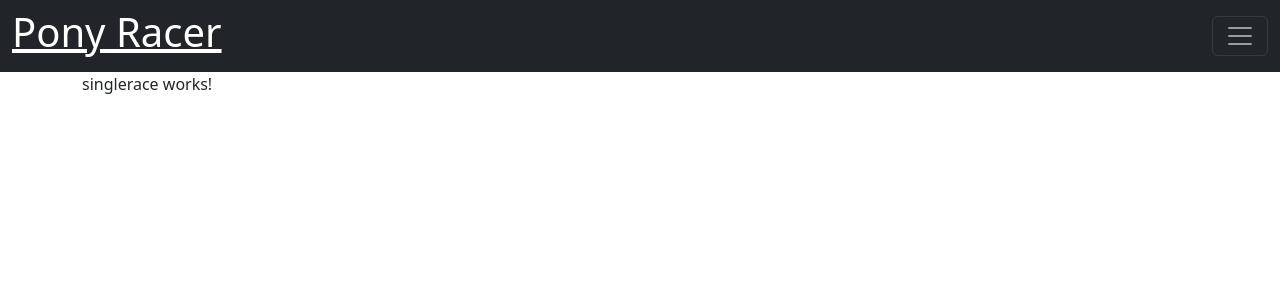
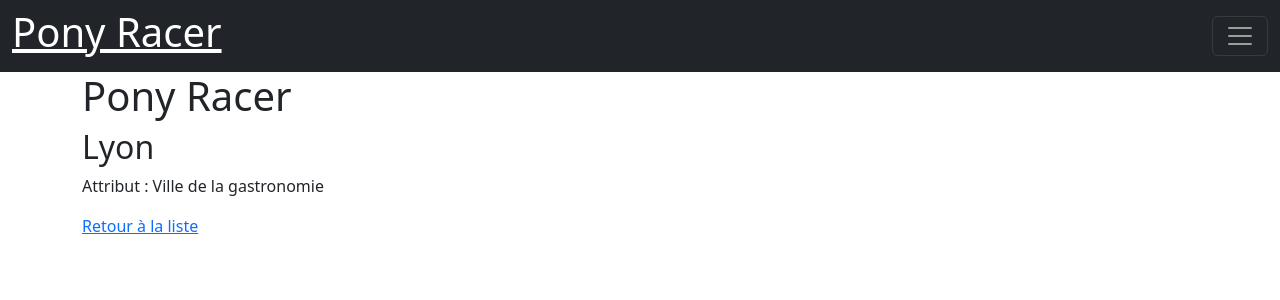
Before and after one commit to EwenLM/AngularTP1, an Angular app: page /races/0 in a window 1280 px wide. Shown: the top 300 px of the page. Built offline with nearby package versions, Linux system fonts and the light colour scheme.

Commit message:
add ActivatedRoute & html singlerace & ngOnInit city

```diff
--- a/src/app/Components/races/races.html
+++ b/src/app/Components/races/races.html
@@ -6,6 +6,9 @@
       [ngClass]="getBgColor(city)"
     >
       <h3 [ngClass]="getTextColor(city)">{{ city.name }}</h3>
+      <a class="btn btn-sm btn-primary" [routerLink]="['/races', i]">
+        Détails
+      </a>
       <button class="btn btn-sm btn-success" *ngIf="city.attribut === 'Eteint'" (click)="onSwitch(i)">
         Allumer
       </button>
--- a/src/app/Components/races/races.ts
+++ b/src/app/Components/races/races.ts
@@ -1,6 +1,7 @@
 import { Component, OnInit } from '@angular/core';
 import { CommonModule, NgClass } from '@angular/common';
 import { FormsModule } from '@angular/forms';
+import { RouterLink } from '@angular/router';
 
 //Import de l'intercace City
 import { City } from '../../city';
@@ -9,7 +10,7 @@ import { Cities } from '../../Services/cities/cities';
 
 @Component({
   selector: 'app-races',
-  imports: [CommonModule, FormsModule, NgClass],
+  imports: [CommonModule, FormsModule, NgClass, RouterLink],
   templateUrl: './races.html',
   styleUrl: './races.css',
 })
--- a/src/app/Components/singlerace/singlerace.html
+++ b/src/app/Components/singlerace/singlerace.html
@@ -1 +1,6 @@
-<p>singlerace works!</p>
+<h1>Pony Racer</h1>
+<div>
+    <h2>{{ city.name }}</h2>
+    <p>Attribut : {{ city.caracteristique }}</p>
+    <a class="active" routerLink="['/races']">Retour à la liste</a>
+</div>
--- a/src/app/Components/singlerace/singlerace.ts
+++ b/src/app/Components/singlerace/singlerace.ts
@@ -1,4 +1,7 @@
-import { Component } from '@angular/core';
+import { Component, OnInit } from '@angular/core';
+import { ActivatedRoute } from '@angular/router';
+import { City } from '../../city';
+import { Cities } from '../../Services/cities/cities';
 
 @Component({
   selector: 'app-singlerace',
@@ -6,4 +9,19 @@ import { Component } from '@angular/core';
   templateUrl: './singlerace.html',
   styleUrl: './singlerace.css',
 })
-export class Singlerace {}
+export class Singlerace implements OnInit {
+  city!: City;
+
+  //ActivatedRoute pour récupérer l'id de la ville dans l'url et Cities pour récupérer les données de la ville
+  constructor(
+    private route: ActivatedRoute,
+    private citiesService: Cities
+  ) {}
+
+
+  //Initialisetion de la ville en fonction de l'id récupéré dans l'url
+  ngOnInit(): void {
+    const id = this.route.snapshot.params['id'];
+    this.city = this.citiesService.cities[id];
+  }
+}
--- a/src/app/Services/cities/cities.ts
+++ b/src/app/Services/cities/cities.ts
@@ -6,12 +6,12 @@ import { City } from '../../city';
 })
 export class Cities {
   cities: City[] = [
-    { name: 'Lyon', attribut: 'Eteint' },
-    { name: 'London', attribut: 'Allume' },
-    { name: 'Paris', attribut: 'Eteint' },
-    { name: 'New York', attribut: 'Allume' },
-    { name: 'Tokyo', attribut: 'Eteint' },
-    { name: 'Berlin', attribut: 'Allume' },
+    { name: 'Lyon', attribut: 'Eteint', caracteristique: 'Ville de la gastronomie' },
+    { name: 'London', attribut: 'Allume', caracteristique: 'Ville de l\'histoire' },
+    { name: 'Paris', attribut: 'Eteint', caracteristique: 'Ville de l\'art' },
+    { name: 'New York', attribut: 'Allume', caracteristique: 'Ville du commerce' },
+    { name: 'Tokyo', attribut: 'Eteint', caracteristique: 'Ville de la technologie' },
+    { name: 'Berlin', attribut: 'Allume', caracteristique: 'Ville de la culture' },
   ];
 
   //Methode pour changer l'attribut d'une ville
--- a/src/app/city.ts
+++ b/src/app/city.ts
@@ -2,4 +2,5 @@
 export interface City {
     name: string;
     attribut: string;
+    caracteristique: string;
 }
```
